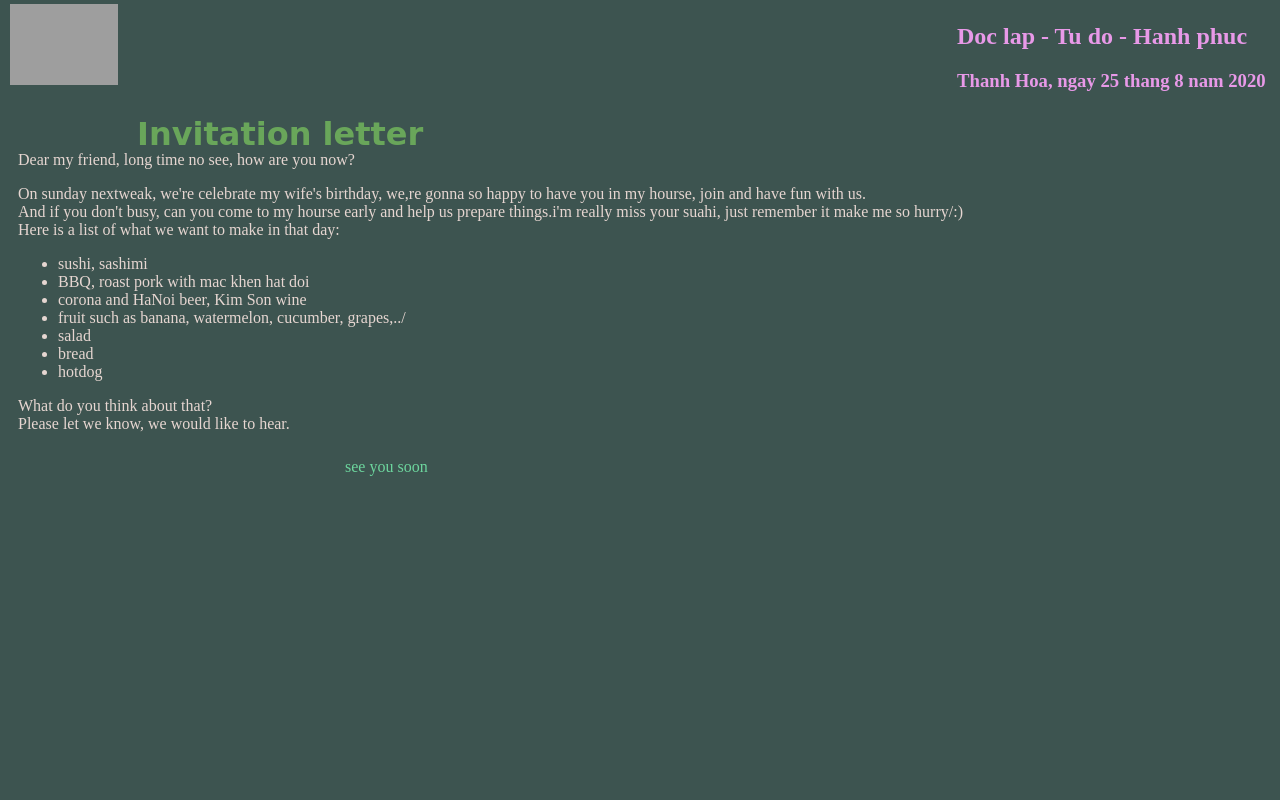
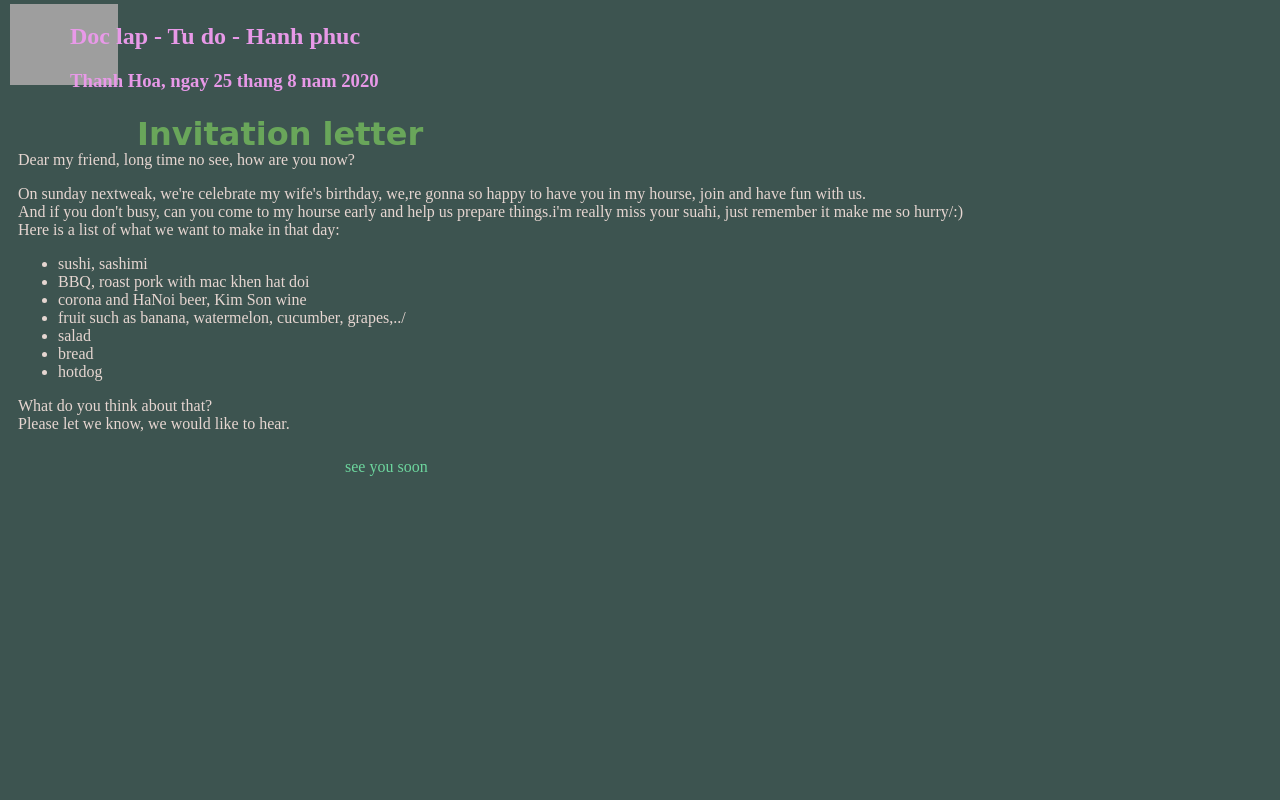
Before and after one commit to BEng-lab/BEng_invite.github.io, a plain HTML site: page index.html in a window 1280 px wide. Shown: the top 800 px of the page. Drawn offline with Linux system fonts and the light colour scheme; grey boxes are pictures that could not be loaded.

Commit message:
Update index.html

```diff
--- a/index.html
+++ b/index.html
@@ -15,7 +15,7 @@
            }
            #title{
                position: absolute;
-               right: 14px;
+               left: 70px;
                top:3px;
                width: 309px;
                color: rgb(232, 153, 232);
```
